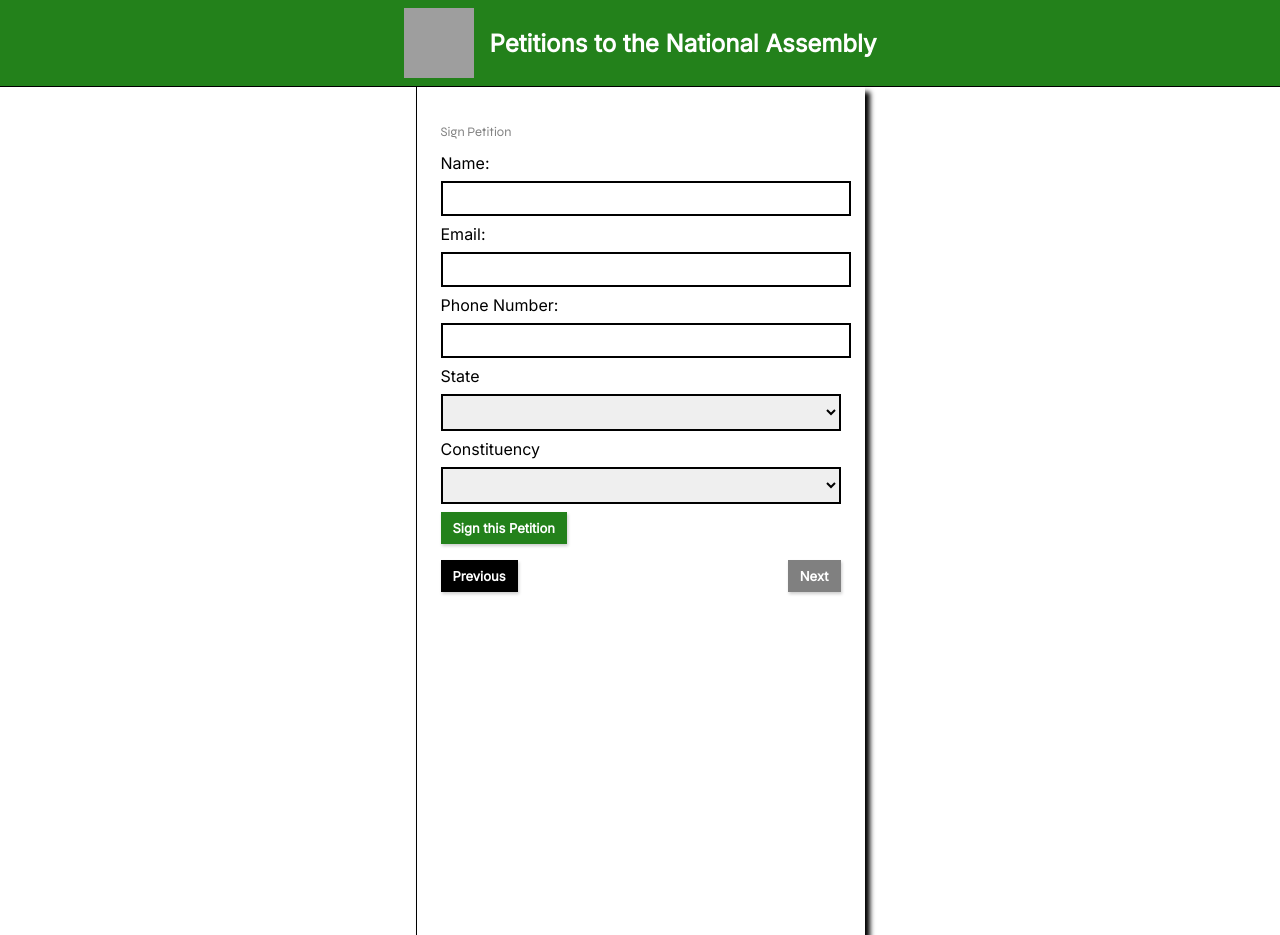
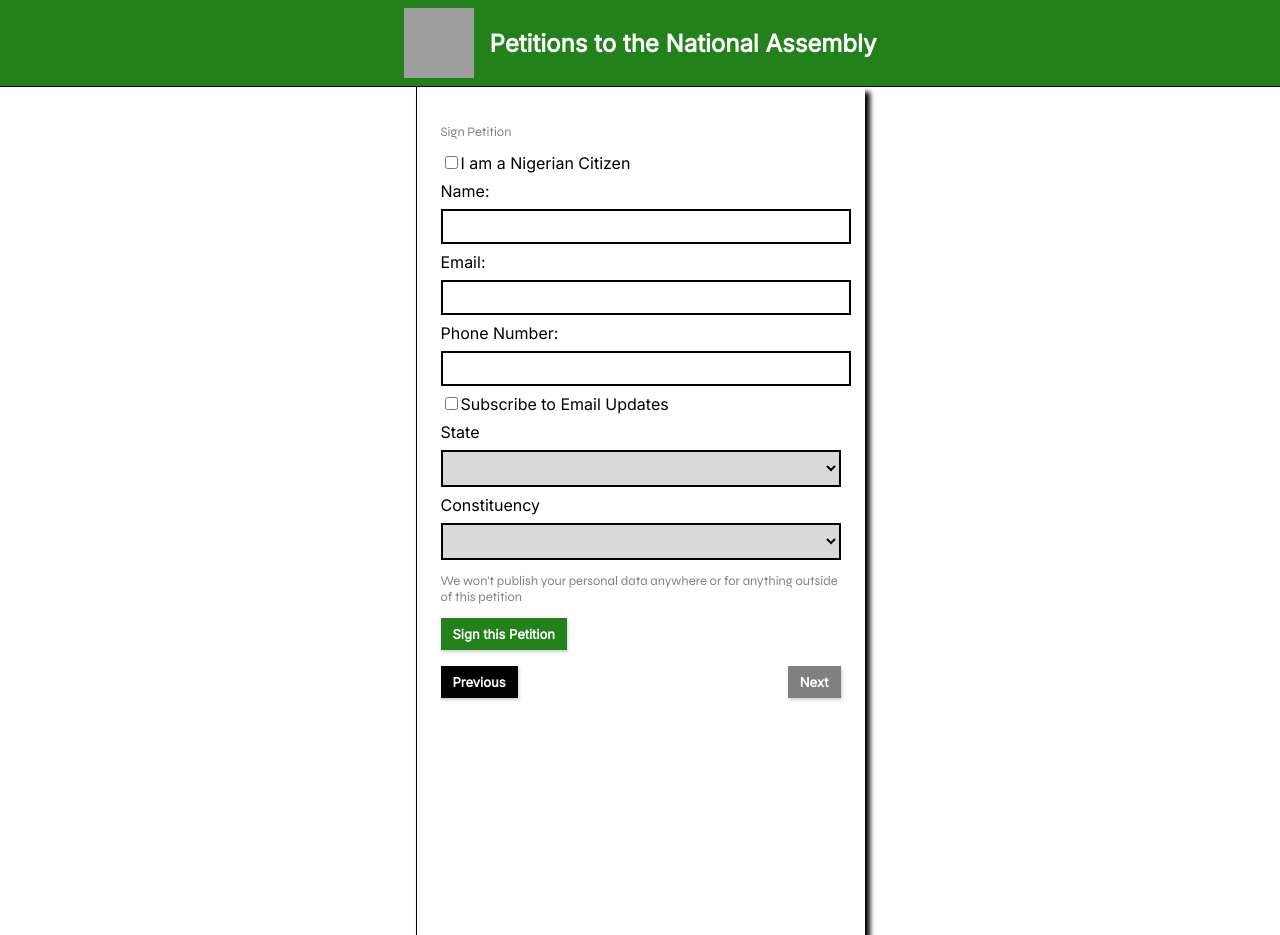
Before and after one commit to tun-ji/petitions-frontend, a SvelteKit app: page /create-petition in a window 1280 px wide. Both pictures are taken after a click on the button "Next". Built offline with nearby package versions, Linux system fonts and the light colour scheme; grey boxes are pictures that could not be loaded.

Commit message:
Completed 'Create Petition' page and connection

```diff
--- /dev/null
+++ b/src/routes/create-petition/+page.server.js
@@ -0,0 +1,36 @@
+import { error } from '@sveltejs/kit';
+
+export const actions = {
+	createPetition: async ({ request }) => {
+        let data = await request.formData()
+        let creatorData = data.get("creator")
+        let petitionData = data.get("petition")
+        creatorData = JSON.parse(creatorData)
+        petitionData = JSON.parse(petitionData)
+        delete petitionData['why']
+        delete petitionData['how']
+        let formattedData = {
+            "petition": petitionData,
+            "creator": creatorData
+        }
+
+
+        try {
+            const res = await fetch(`http://localhost:3000/petitions/`, {
+                method: 'POST',
+                headers: {
+                    'Content-Type': 'application/json'
+                },
+                body: JSON.stringify(formattedData)
+            })
+
+            const petition = await res.json()
+
+            return {
+                petition
+            };
+        } catch {
+            console.log(error)
+        }
+	}
+};
--- /dev/null
+++ b/src/routes/create-petition/components/CheckboxField.svelte
@@ -0,0 +1,68 @@
+<script>
+	export let label, value="checked";
+    import "@fontsource/inter";
+
+	function typeAction(node){
+		node.type = type;
+	}
+</script>
+
+<p class="form-control">
+    <label class="label">{label}
+        <input use:typeAction class="input" type='checkbox' bind:checked={value}/>
+        <span class="checkmark"></span>
+    </label>
+</p>
+
+<style>
+	.form-control{
+		margin: 0px;
+        padding: 0;
+		text-align: left;
+        display: flex;
+        flex-direction: row;
+        justify-content: flex-start;
+        font-family: 'Inter';
+	}
+    .form-control input {
+        position: absolute;
+        opacity: 0;
+        cursor: pointer;
+        height: 0;
+        width: 0;
+    }
+    .form-control > * {
+        margin: 0%;
+    }
+
+    .checkmark {
+        height: 25px;
+        width: 25px;
+        background-color: #eee;
+    }
+
+    .label:hover input ~ .checkmark {
+        background-color: #ccc;
+    }
+
+    .label input:checked ~ .checkmark {
+        background-color: #2196F3;
+    }
+
+    .checkmark:after {
+        content: "";
+        display: none;
+    }
+
+    .label .checkmark:after {
+        left: 9px;
+        top: 5px;
+        width: 5px;
+        height: 10px;
+        border: solid white;
+        border-width: 0 3px 3px 0;
+        -webkit-transform: rotate(45deg);
+        -ms-transform: rotate(45deg);
+        transform: rotate(45deg);
+    }
+</style>
--- a/src/routes/create-petition/components/Form.svelte
+++ b/src/routes/create-petition/components/Form.svelte
@@ -5,9 +5,11 @@
 import SelectField from "./SelectField.svelte";
 import states from "./utils/states";
 import lgaList from "./utils/LGAs";
+import { applyAction, deserialize, enhance } from "$app/forms";
+    import { invalidateAll } from "$app/navigation";
 
 export let active_step
-let formData = {
+let submissionData = {
     petition: {
         name: '',
         summary: '',
@@ -25,32 +27,53 @@ let formData = {
     }
 }
 
-$: formData.petition.fullText = formData.petition.why + ' ' + formData.petition.how
-$: state = formData.creator.creatorState
+$: submissionData.petition.fullText = submissionData.petition.why + ' ' + submissionData.petition.how
+$: state = submissionData.creator.creatorState
 $: constituencies = Object.values(lgaList[state])
 
+async function handleSubmit(event) {
+  const data = new FormData()
+
+  data.append("creator", JSON.stringify(submissionData.creator))
+  data.append("petition", JSON.stringify(submissionData.petition))
+
+  const response = await fetch('?/createPetition', {
+    method: 'POST',
+    body: data
+  })
+
+  const result = deserialize(await response.text())
+
+  if (result.type === "success") {
+    await invalidateAll()
+  }
+
+  applyAction(result)
+}
 </script>
 
-<form class="form-container" action="">
+<form class="form-container" on:submit={handleSubmit}>
 {#if active_step=='Create'}
     <h2 class="create-header">Create Petition</h2>
-    <InputField label={'What do you want the Government to do?'} bind:value={formData.petition.name}/>
-    <InputField label={'Why do you want this to be done?'} bind:value={formData.petition.why}/>
-    <InputField label={'How should this be done?'} bind:value={formData.petition.how}/>
+    <InputField label={'What do you want the Government to do?'} bind:value={submissionData.petition.name}/>
+    <InputField label={'Why do you want this to be done?'} bind:value={submissionData.petition.why}/>
+    <InputField label={'How should this be done?'} bind:value={submissionData.petition.how}/>
     <div class="preview-box">
         <h3 class="descriptor">Preview</h3>
-        <h2 class="petition-name">{formData.petition.name}</h2>
-        <p class="full-text">{formData.petition.fullText}</p>
+        <h2 class="petition-name">{submissionData.petition.name}</h2>
+        <p class="full-text">{submissionData.petition.fullText}</p>
     </div>
     {:else if active_step == 'Sign'}
     <h3 class="descriptor">Sign Petition</h3>
-    <h2 class="petition-name">{formData.petition.name}</h2>
-    <InputField label={'Name'} bind:value={formData.creator.creatorName}/>
-    <InputField label={'Email'} bind:value={formData.creator.creatorEmail}/>
-    <InputField label={'Phone Number'} bind:value={formData.creator.creatorPhoneNumber}/>
-    <!-- <InputField label={'State'} type='checkbox' value={}/> -->
-    <SelectField data={states} label='State' name='state' bind:selected={formData.creator.creatorState}/>
-    <SelectField data={constituencies} label='Constituency' name='Constituency' bind:selected={formData.creator.creatorConstituency}/>
+    <h2 class="petition-name">{submissionData.petition.name}</h2>
+    <InputField label={'I am a Nigerian Citizen'} type='checkbox'/>
+    <InputField label={'Name'} bind:value={submissionData.creator.creatorName}/>
+    <InputField label={'Email'} bind:value={submissionData.creator.creatorEmail}/>
+    <InputField label={'Phone Number'} bind:value={submissionData.creator.creatorPhoneNumber}/>
+    <InputField label={'Subscribe to Email Updates'} type='checkbox' bind:value={submissionData.creator.notify}/>
+    <SelectField data={states} label='State' name='state' bind:selected={submissionData.creator.creatorState}/>
+    <SelectField data={constituencies} label='Constituency' name='constituency' bind:selected={submissionData.creator.creatorConstituency}/>
+    <h3 class="descriptor"> We won't publish your personal data anywhere or for anything outside of this petition </h3>
     <Button> Sign this Petition </Button>
 
 
--- a/src/routes/create-petition/components/InputField.svelte
+++ b/src/routes/create-petition/components/InputField.svelte
@@ -1,5 +1,6 @@
 <script>
 	export let value, label, type = 'text';
+	$:isCheckbox = type=='checkbox'
     import "@fontsource/inter";
 
 	function typeAction(node){
@@ -8,10 +9,17 @@
 </script>
 
 <p class="form-control">
-	{#if label}
+	{#if label && !isCheckbox}
     <label a class="label" for>{label}:</label>
+	<input use:typeAction class="input" bind:value={value}/>
+	{:else if isCheckbox && label}
+	<div class="checkbox">
+		<input use:typeAction type="checkbox" class:check={isCheckbox} bind:checked={value}/>
+		<label a class="label" for>{label}</label>
+	</div>
+	{:else}
+	<input use:typeAction class:check={isCheckbox} class="input" bind:value={value}/>
 	{/if}
-	<input use:typeAction class="input" bind:value={value}/>
 </p>
 
 <style>
@@ -31,4 +39,20 @@
     .input:focus {
         outline: none;
     }
+
+	.checkbox {
+		display: flex;
+		flex-direction: row;
+		justify-content: flex-start;
+		align-items: flex-start;
+		width: 100%;
+	}
+
+	.checkbox > input {
+		/* width: 30%; */
+		display: flex;
+        border: 2px solid black;
+        border-radius: 0px;
+	}
+
 </style>
--- a/src/routes/create-petition/components/SelectField.svelte
+++ b/src/routes/create-petition/components/SelectField.svelte
@@ -26,6 +26,7 @@
     margin-top: 0.5rem;
     border: 2px solid black;
     border-radius: 0px;
+    background-color: #D9D9D9;
 }
 .input:focus {
     outline: none;
```
